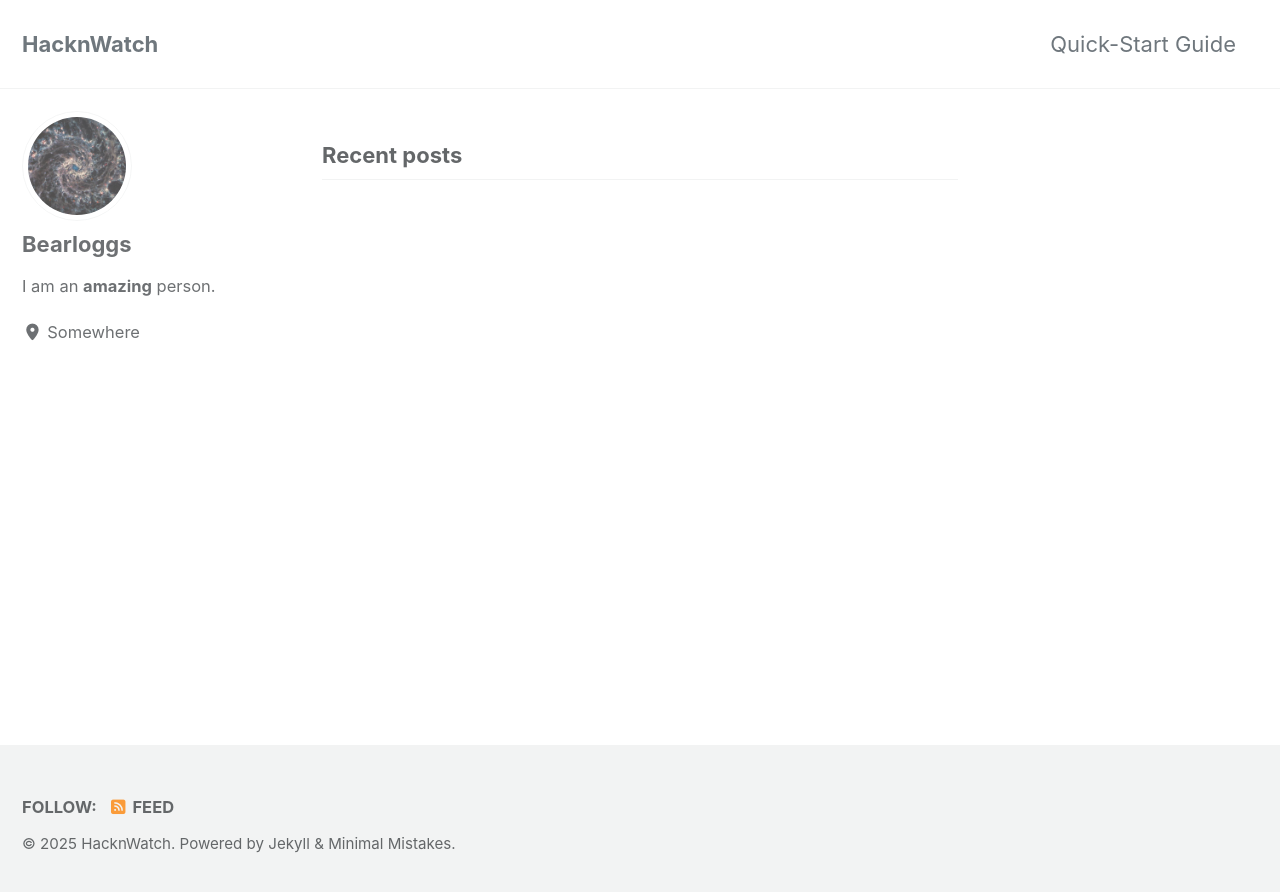
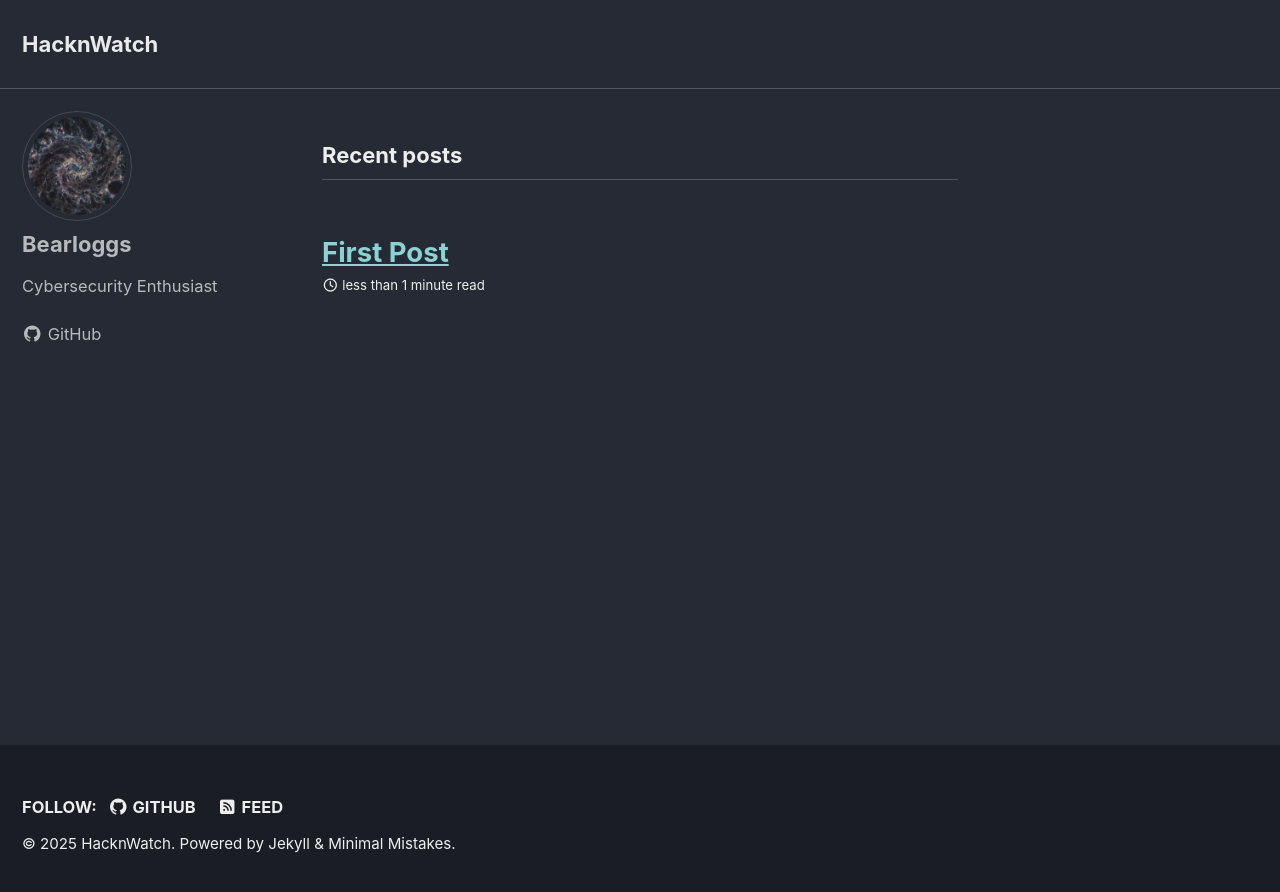
Before and after one commit to Bearloggs/bearloggs.github.io, a Jekyll site: the page built from index.html, in a window 1280 px wide. Shown: the top 892 px of the page. Built offline with Jekyll 4.4.1, drawn with Linux system fonts in a browser that asks for light colours; cached includes are drawn as plain includes; the list of posts is cut into pages by our own code.

Commit message:
First post

```diff
--- a/_config.yml
+++ b/_config.yml
@@ -12,7 +12,7 @@
 
 # theme                  : "minimal-mistakes-jekyll"
 remote_theme             : "mmistakes/minimal-mistakes@4.26.2"
-minimal_mistakes_skin    : "default" # "air", "aqua", "contrast", "dark", "dirt", "neon", "mint", "plum", "sunrise"
+minimal_mistakes_skin    : "dark" # "default", "air", "aqua", "contrast", "dark", "dirt", "neon", "mint", "plum", "sunrise"
 
 # Site Settings
 locale                   : "en-US"
@@ -21,7 +21,7 @@ title                    : "HacknWatch"
 title_separator          : "-"
 subtitle                 : # site tagline that appears below site title in masthead
 name                     : "Bearloggs"
-description              : "An amazing website."
+description              : # "An amazing website."
 url                      : # the base hostname & protocol for your site e.g. "https://mmistakes.github.io"
 baseurl                  : # the subpath of your site, e.g. "/blog"
 repository               : # GitHub username/repo-name e.g. "mmistakes/minimal-mistakes"
@@ -30,7 +30,7 @@ logo                     : # path of logo image to display in the masthead, e.g.
 masthead_title           : # overrides the website title displayed in the masthead, use " " for no title
 breadcrumbs              : # true, false (default)
 words_per_minute         : 200
-enable_copy_code_button  : # true, false (default)
+enable_copy_code_button  : true # true, false (default)
 copyright                : # "copyright" name, defaults to site.title
 copyright_url            : # "copyright" URL, defaults to site.url
 comments:
@@ -72,7 +72,7 @@ search                   : # true, false (default)
 search_full_content      : # true, false (default)
 search_provider          : # lunr (default), algolia, google
 lunr:
-  search_within_pages    : # true, false (default)
+  search_within_pages    : true # true, false (default)
 algolia:
   application_id         : # YOUR_APPLICATION_ID
   index_name             : # YOUR_INDEX_NAME
@@ -115,49 +115,49 @@ analytics:
 author:
   name             : "Bearloggs"
   avatar           : "/assets/images/bio-photo.jpg"
-  bio              : "I am an **amazing** person."
-  location         : "Somewhere"
+  bio              : "Cybersecurity Enthusiast"
+  location         : # "Somewhere"
   email            :
   links:
-    - label: "Email"
-      icon: "fas fa-fw fa-envelope-square"
+    # - label: "Email"
+    #   icon: "fas fa-fw fa-envelope-square"
       # url: "mailto:your.name@email.com"
-    - label: "Website"
-      icon: "fas fa-fw fa-link"
+    # - label: "Website"
+    #   icon: "fas fa-fw fa-link"
       # url: "https://your-website.com"
-    - label: "Twitter"
-      icon: "fab fa-fw fa-twitter-square"
+    # - label: "Twitter"
+    #   icon: "fab fa-fw fa-twitter-square"
       # url: "https://twitter.com/"
-    - label: "Facebook"
-      icon: "fab fa-fw fa-facebook-square"
+    # - label: "Facebook"
+    #   icon: "fab fa-fw fa-facebook-square"
       # url: "https://facebook.com/"
     - label: "GitHub"
       icon: "fab fa-fw fa-github"
-      # url: "https://github.com/"
-    - label: "Instagram"
-      icon: "fab fa-fw fa-instagram"
+      url: "https://github.com/Bearloggs"
+    # - label: "Instagram"
+    #   icon: "fab fa-fw fa-instagram"
       # url: "https://instagram.com/"
 
 # Site Footer
 footer:
   links:
-    - label: "Twitter"
-      icon: "fab fa-fw fa-twitter-square"
+    # - label: "Twitter"
+    #   icon: "fab fa-fw fa-twitter-square"
       # url:
-    - label: "Facebook"
-      icon: "fab fa-fw fa-facebook-square"
+    # - label: "Facebook"
+    #   icon: "fab fa-fw fa-facebook-square"
       # url:
     - label: "GitHub"
       icon: "fab fa-fw fa-github"
+      url: "https://github.com/Bearloggs"
+    # - label: "GitLab"
+    #   icon: "fab fa-fw fa-gitlab"
       # url:
-    - label: "GitLab"
-      icon: "fab fa-fw fa-gitlab"
+    # - label: "Bitbucket"
+    #   icon: "fab fa-fw fa-bitbucket"
       # url:
-    - label: "Bitbucket"
-      icon: "fab fa-fw fa-bitbucket"
-      # url:
-    - label: "Instagram"
-      icon: "fab fa-fw fa-instagram"
+    # - label: "Instagram"
+    #   icon: "fab fa-fw fa-instagram"
       # url:
 
 
@@ -227,7 +227,7 @@ sass:
 
 # Outputting
 permalink: /:categories/:title/
-timezone: # https://en.wikipedia.org/wiki/List_of_tz_database_time_zones
+timezone: America/New_York # https://en.wikipedia.org/wiki/List_of_tz_database_time_zones
 
 
 # Pagination with jekyll-paginate
@@ -318,7 +318,7 @@ defaults:
       type: posts
     values:
       layout: single
-      author_profile: true
+      author_profile: # true
       read_time: true
       comments: # true
       share: true
--- a/_data/navigation.yml
+++ b/_data/navigation.yml
@@ -1,7 +1,7 @@
 # main links
 main:
-  - title: "Quick-Start Guide"
-    url: https://mmistakes.github.io/minimal-mistakes/docs/quick-start-guide/
+  # - title: "Quick-Start Guide"
+  #   url: https://mmistakes.github.io/minimal-mistakes/docs/quick-start-guide/
   # - title: "About"
   #   url: https://mmistakes.github.io/minimal-mistakes/about/
   # - title: "Sample Posts"
```
Also changed, not shown: _posts/2025-01-07-first-post.md (added), favicon.ico (added).
